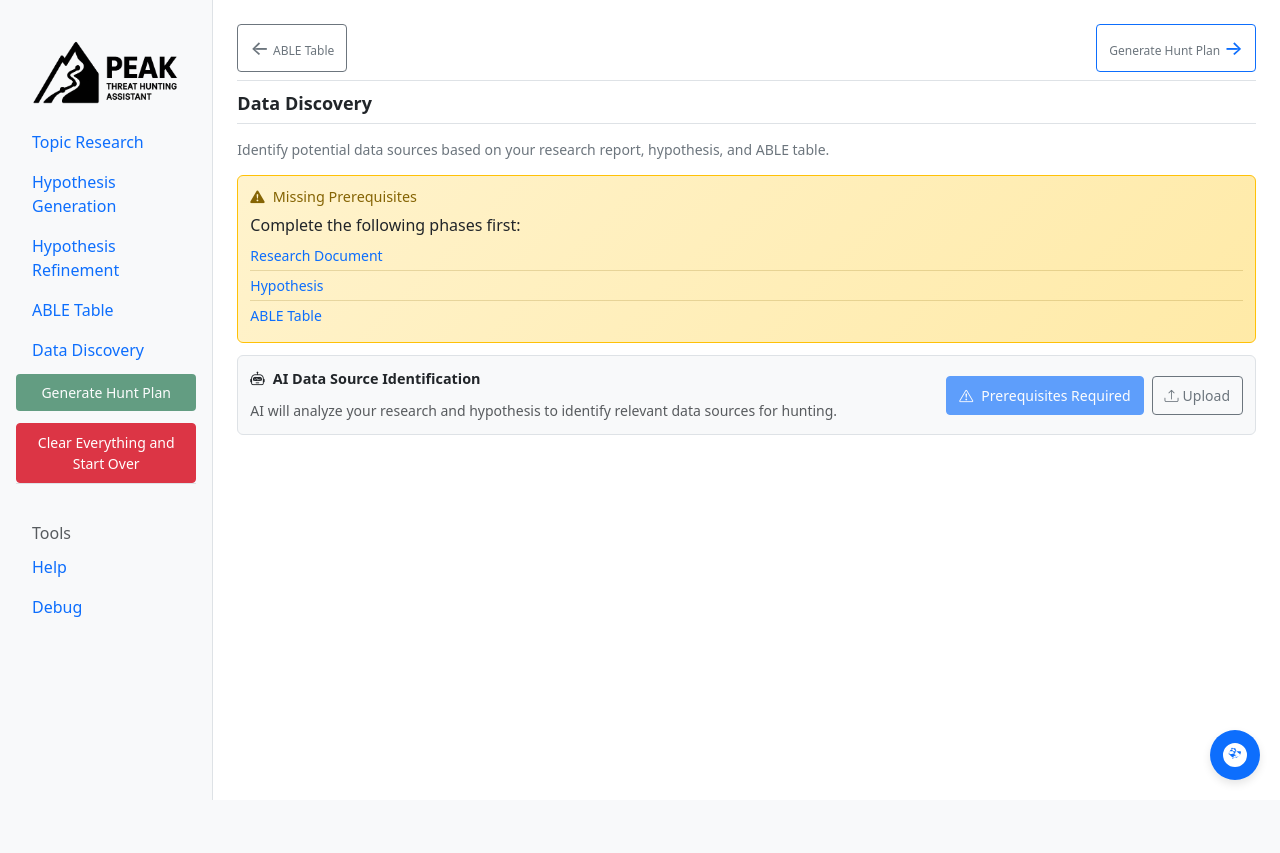
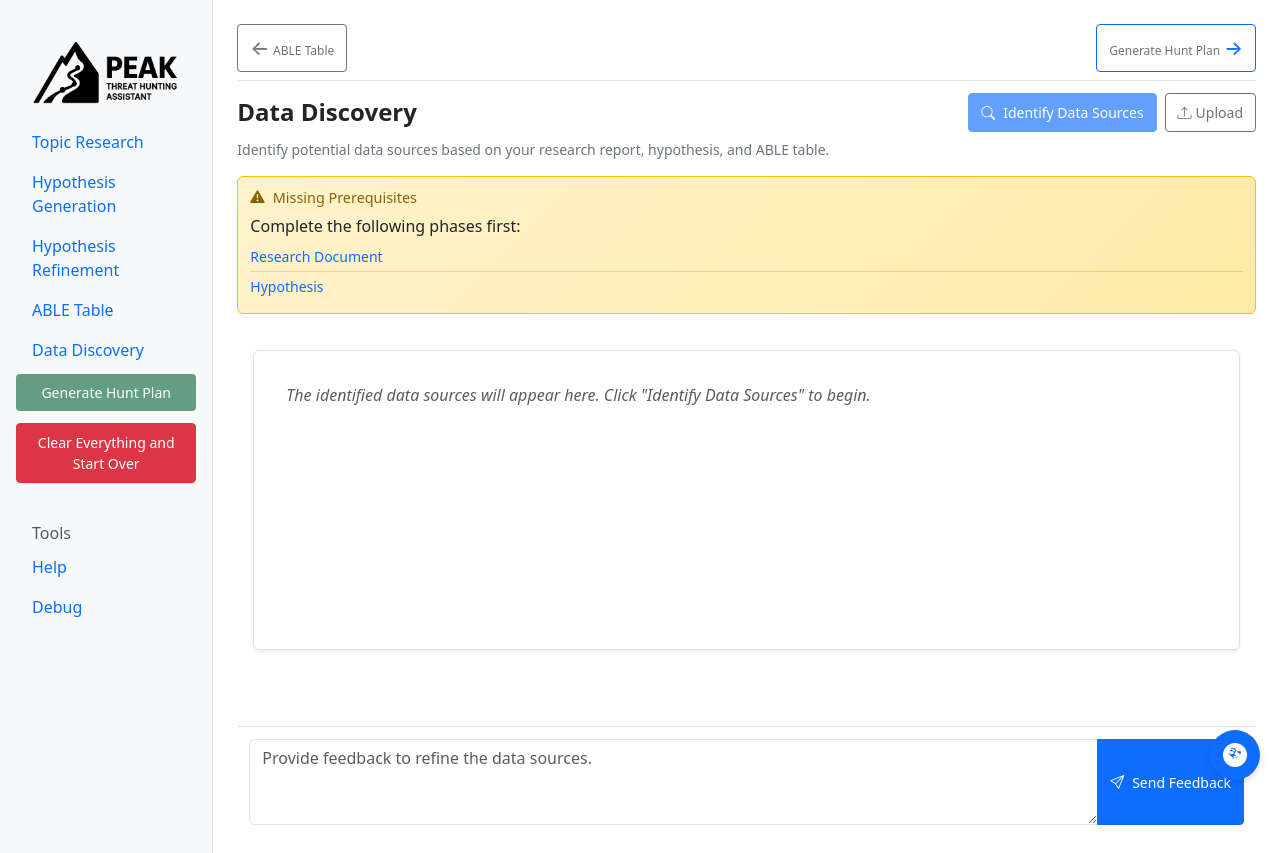
Before and after one commit to cisco-foundation-ai/PEAK-Assistant, a Flask app: page /data-discovery in a window 1280 px wide. Before the commit the page ends 800 px from the top, so only its background shows below. Run offline with Flask 3, Linux system fonts and the light colour scheme; some libraries are stand-ins or nearby versions.

Commit message:
UI support for user feedback in data discovery

```diff
--- a/UI/app.py
+++ b/UI/app.py
@@ -1,6 +1,7 @@
 #!/usr/bin/env python3
 # filepath: /Users/dabianco/projects/SURGe/PEAK-Assistant/UI/app_flask.py
 from flask import Flask, render_template, request, jsonify, Response, send_file, session
+from werkzeug.utils import secure_filename
 import tempfile
 import os
 import sys
@@ -14,7 +15,8 @@ import logging
 from functools import wraps, partial
 from markdown_pdf import MarkdownPdf, Section
 from flask_session import Session
-from werkzeug.utils import secure_filename
+
+from autogen_agentchat.messages import TextMessage
 from flask_sqlalchemy import SQLAlchemy
 from datetime import timedelta
 
@@ -413,6 +415,8 @@ async def data_discovery():
     hypothesis = data.get('hypothesis') or session.get('refined_hypothesis') or session.get('hypothesis', '')
     report_md = data.get('report_md') or session.get('report_md', '')
     able_table_md = data.get('able_table_md') or session.get('able_table_md', '')
+    feedback = data.get('feedback')
+    current_data_sources = data.get('current_data_sources')
     retry_count = int(data.get('retry_count', 3))
     verbose_mode = data.get('verbose_mode', False)
     local_context = session.get('local-context', '')  # Get local context from session
@@ -433,6 +437,12 @@ async def data_discovery():
             'error': 'Splunk MCP configuration missing. Please ensure SPLUNK_MCP_COMMAND and SPLUNK_MCP_ARGS environment variables are set.'
         }), 500
 
+    # Set up the conversation history
+    messages = []
+    if feedback and current_data_sources:
+        messages.append(TextMessage(content=f"The current data sources draft is: {current_data_sources}\n", source="user"))
+        messages.append(TextMessage(content=f"User feedback: {feedback}\n", source="user"))
+
     try:
         result = await retry_api_call(
             async_identify_data_sources,
@@ -443,6 +453,7 @@ async def data_discovery():
             mcp_command=mcp_command,
             mcp_args=mcp_args,
             verbose=verbose_mode,
+            previous_run=messages,
             max_retries=retry_count
         )
         # Extract the final message from the "Data_Discovery_Agent" similar to CLI version
--- a/UI/templates/data_discovery.html
+++ b/UI/templates/data_discovery.html
@@ -10,12 +10,68 @@
 {% block nav %}{{ super() }}{% endblock %}
 
 {% block content %}
+<style>
+    /* Custom styles for Data Discovery page */
+    .phase-container {
+        display: flex;
+        flex-direction: column;
+        height: calc(100vh - 56px); /* Full height minus navbar */
+        overflow: hidden;
+    }
+
+    .discovery-top-section {
+        padding-bottom: 0.5rem;
+        flex-shrink: 0;
+    }
+
+    .data-sources-container {
+        flex: 1;
+        overflow-y: auto;
+        padding: 0.5rem;
+    }
+
+    .feedback-container-fixed {
+        position: sticky;
+        bottom: 0;
+        background-color: var(--bs-body-bg);
+        border-top: 1px solid var(--bs-border-color);
+        padding: 0.75rem;
+        z-index: 1000;
+    }
+
+    /* More compact elements */
+    .compact-header {
+        display: flex;
+        justify-content: space-between;
+        align-items: center;
+        margin-bottom: 0.5rem;
+    }
+
+    .compact-header h1 {
+        font-size: 1.5rem;
+        margin-bottom: 0;
+    }
+</style>
 <div class="phase-container">
+    <!-- Top Section (Header, description, hypothesis) -->
+    <div class="discovery-top-section">
         <!-- Compact Phase Header -->
-    <div class="phase-header">
+        <div class="compact-header">
             <h1 class="phase-title">Data Discovery</h1>
-        <div id="download-data-actions-container" style="display: none;">
+            <div class="d-flex gap-2">
+                <div id="download-data-actions-container">
                     <!-- Download button will be inserted here by script -->
+                </div>
+                <button class="btn btn-primary" id="generate-data-sources-btn">
+                    <i class="bi bi-search me-2"></i>Identify Data Sources
+                </button>
+                <div class="upload-container">
+                    <input type="file" id="data-sources-file-input" class="form-control" accept=".md,.txt" style="display: none;">
+                    <button type="button" class="btn btn-outline-secondary" id="upload-data-sources-btn">
+                        <i class="bi bi-upload me-1"></i>Upload
+                    </button>
+                    <small id="upload-data-sources-filename" class="form-text text-muted"></small>
+                </div>
             </div>
         </div>
 
@@ -42,36 +98,27 @@
         </div>
     </div>
 
-    <!-- Compact Action Section -->
-    <div class="action-section">
-        <div class="d-flex justify-content-between align-items-center">
-            <div>
-                <div class="action-section-title">
-                    <i class="bi bi-robot me-2"></i>AI Data Source Identification
-                </div>
-                <small class="text-muted">AI will analyze your research and hypothesis to identify relevant data sources for hunting.</small>
-            </div>
-            <div class="d-flex gap-2">
-                <button class="btn btn-primary" id="generate-data-sources-btn">
-                    <i class="bi bi-search me-2"></i>Identify Data Sources
-                </button>
-                <div class="upload-container">
-                    <input type="file" id="data-sources-file-input" class="form-control" accept=".md,.txt" style="display: none;">
-                    <button type="button" class="btn btn-outline-secondary" id="upload-data-sources-btn">
-                        <i class="bi bi-upload me-1"></i>Upload
-                    </button>
-                    <small id="upload-data-sources-filename" class="form-text text-muted"></small>
+    </div><!-- End of discovery-top-section -->
+
+    <!-- Content Display - Takes up most of the page -->
+    <!-- Content Display - Takes up most of the page -->
+    <div id="data-sources-container" class="data-sources-container">
+        <div class="content-card m-2">
+            <div id="data-sources-content" data-raw-markdown="">
+                <div id="data-sources-placeholder" class="text-muted fst-italic p-3">
+                    The identified data sources will appear here. Click "Identify Data Sources" to begin.
                 </div>
             </div>
         </div>
     </div>
 
-    <!-- Content Display - Takes up most of the page -->
-    <div id="data-sources-section" style="display: none;">
-        <div class="content-card">
-            <div id="data-sources-content" data-raw-markdown="">
-                <p class="text-muted">Data sources will appear here...</p>
-            </div>
+    <!-- Feedback Input Area: Fixed at the bottom -->
+    <div id="feedback-container" class="feedback-container-fixed">
+        <div class="input-group">
+            <textarea id="feedback-input" class="form-control" rows="3" placeholder="Provide feedback to refine the data sources."></textarea>
+            <button id="send-feedback-btn" class="btn btn-primary">
+                <i class="bi bi-send me-2"></i>Send Feedback
+            </button>
         </div>
     </div>
 </div>
@@ -82,45 +129,31 @@
 /**
  * Data Discovery Phase Manager
  */
-class DataDiscoveryManager extends PhaseManager {
+class DataDiscoveryManager {
     constructor() {
-        super('data_sources', {
-            apiEndpoint: '/api/data-discovery',
-            contentContainer: 'data-sources-content',
-            downloadContainer: 'download-data-actions-container',
-            sessionStorageKey: 'data_sources_md',
-            globalContentVar: 'currentDataSourcesMarkdown',
-            responseContentKey: 'data_sources',
-            loadingMessage: 'Identifying data sources... (this may take a moment)',
-            generateButtonTitle: 'Identify data sources for hunting',
-            generateButtonText: '<i class="bi bi-search me-2"></i>Identify Data Sources',
-            prerequisites: [
-                {
-                    sessionKey: 'report_md',
-                    name: 'Research Document',
-                    url: '/research'
-                },
-                {
-                    sessionKey: 'hypothesis',
-                    name: 'Hypothesis',
-                    url: '/hypothesis'
-                },
-                {
-                    sessionKey: 'able_table_md',
-                    name: 'ABLE Table',
-                    url: '/able-table'
-                }
-            ]
-        });
+        this.apiEndpoint = '/api/data-discovery';
+        this.contentContainer = document.getElementById('data-sources-content');
+        this.downloadContainer = document.getElementById('download-data-actions-container');
+        this.sessionStorageKey = 'data_sources_md';
 
+        this.feedbackInput = document.getElementById('feedback-input');
+        this.currentHypoContent = document.getElementById('current-hypo-content');
+
+        this.setupEventListeners();
         this.setupUploadHandlers();
+        this.initializePage();
     }
 
     setupEventListeners() {
-        const generateBtn = document.getElementById('generate-data-sources-btn');
-        if (generateBtn) {
-            generateBtn.addEventListener('click', () => this.handleGenerate());
+        document.getElementById('generate-data-sources-btn').addEventListener('click', () => this.handleGenerate());
+        document.getElementById('send-feedback-btn').addEventListener('click', () => this.handleSendFeedback());
+
+        this.feedbackInput.addEventListener('keydown', (e) => {
+            if (e.key === 'Enter' && !e.shiftKey) {
+                e.preventDefault();
+                this.handleSendFeedback();
             }
+        });
     }
 
     setupUploadHandlers() {
@@ -133,28 +166,123 @@ class DataDiscoveryManager extends PhaseManager {
         }
     }
 
+    async initializePage() {
+        await this.checkPrerequisites();
+        const existingData = sessionStorage.getItem(this.sessionStorageKey);
+        if (existingData) {
+            this.updateContent(existingData);
+        }
+    }
+
+    async checkPrerequisites() {
+        const prerequisites = [
+            { key: 'report_md', name: 'Research Document', url: '/research' },
+            { key: 'hypothesis', name: 'Hypothesis', url: '/hypothesis' }
+        ];
+        const missing = [];
+        for (const prereq of prerequisites) {
+            let item = sessionStorage.getItem(prereq.key);
+            if(prereq.key === 'hypothesis') {
+                item = sessionStorage.getItem('refined_hypothesis') || item;
+            }
+            if (!item) {
+                missing.push(prereq);
+            }
+        }
+
+        const warningContainer = document.getElementById('missing-prerequisites-warning');
+        const listElement = document.getElementById('missing-items-list');
+        const generateBtn = document.getElementById('generate-data-sources-btn');
+
+        if (missing.length > 0) {
+            warningContainer.style.display = 'block';
+            listElement.innerHTML = missing.map(p => `<li><a href="${p.url}">${p.name}</a></li>`).join('');
+            generateBtn.disabled = true;
+            return false;
+        } else {
+            warningContainer.style.display = 'none';
+            generateBtn.disabled = false;
+            // Display hypothesis
+            const hypothesis = sessionStorage.getItem('refined_hypothesis') || sessionStorage.getItem('hypothesis');
+            if(hypothesis) {
+                document.getElementById('current-hypo-container').style.display = 'block';
+                ContentRenderer.renderMarkdown(hypothesis, this.currentHypoContent);
+            }
+            return true;
+        }
+    }
+
+    updateContent(markdown) {
+        const placeholder = document.getElementById('data-sources-placeholder');
+        if (placeholder) {
+            placeholder.style.display = 'none';
+        }
+        ContentRenderer.renderMarkdown(markdown, this.contentContainer);
+        this.contentContainer.dataset.rawMarkdown = markdown;
+        sessionStorage.setItem(this.sessionStorageKey, markdown);
+        DownloadManager.setupDownloadButton('data-sources-content', 'data_sources', 'download-data-actions-container');
+        this.downloadContainer.style.display = 'flex';
+    }
+
+    async generateContent(requestBody) {
+        UIFeedback.show('loading', 'Identifying data sources... (this may take a moment)');
+        try {
+            const response = await fetch(this.apiEndpoint, {
+                method: 'POST',
+                headers: { 'Content-Type': 'application/json' },
+                body: JSON.stringify(requestBody)
+            });
+            const data = await response.json();
+            if (data.success) {
+                this.updateContent(data.data_sources);
+            } else {
+                throw new Error(data.error || 'Failed to generate content');
+            }
+        } catch (error) {
+            UIFeedback.show('error', 'Error: ' + error.message);
+        } finally {
+            UIFeedback.hideLoading();
+        }
+    }
+
     async handleGenerate() {
-        // Check if prerequisites are met before proceeding
-        const prereqCheck = await this.checkPrerequisites();
-        if (!prereqCheck.valid) {
-            UIFeedback.show('error', 'Please complete all prerequisite phases first.');
+        const canProceed = await this.checkPrerequisites();
+        if (!canProceed) return;
+
+        const requestBody = {
+            hypothesis: sessionStorage.getItem('refined_hypothesis') || sessionStorage.getItem('hypothesis'),
+            report_md: sessionStorage.getItem('report_md'),
+            able_table_md: sessionStorage.getItem('able_table_md')
+        };
+        await this.generateContent(requestBody);
+    }
+
+    async handleSendFeedback() {
+        const feedback = this.feedbackInput.value.trim();
+        if (!feedback) {
+            UIFeedback.show('error', 'Please enter feedback to refine the data sources.');
             return;
         }
 
-        // Hide content section before generating
-        const dataSourcesSection = document.getElementById('data-sources-section');
-        if (dataSourcesSection) {
-            dataSourcesSection.style.display = 'none';
+        const currentDataSources = this.contentContainer.dataset.rawMarkdown;
+        if (!currentDataSources) {
+            UIFeedback.show('error', 'No data sources found to provide feedback on.');
+            return;
         }
 
-        try {
-            await this.generateContent();
-        } catch (error) {
-            // Error handling is already done in the parent class
-        }
+        const requestBody = {
+            hypothesis: sessionStorage.getItem('refined_hypothesis') || sessionStorage.getItem('hypothesis'),
+            report_md: sessionStorage.getItem('report_md'),
+            able_table_md: sessionStorage.getItem('able_table_md'),
+            feedback: feedback,
+            current_data_sources: currentDataSources
+        };
+
+        await this.generateContent(requestBody);
+        this.feedbackInput.value = '';
     }
 
-    async handleFileUpload(event) {
+    handleFileUpload(event) {
         const file = event.target.files[0];
         if (!file) return;
 
@@ -163,257 +291,23 @@ class DataDiscoveryManager extends PhaseManager {
             uploadFilename.textContent = file.name;
         }
 
-        const formData = new FormData();
-        formData.append('file', file);
-
-        try {
-            UIFeedback.showLoading('Uploading data sources...');
-
-            const response = await fetch('/api/upload-data-sources', {
-                method: 'POST',
-                body: formData
-            });
-
-            const data = await response.json();
-            UIFeedback.hideLoading();
-
-            if (data.success) {
-                this.updateContent(data.data_sources, true);
+        const reader = new FileReader();
+        reader.onload = (e) => {
+            const content = e.target.result;
+            this.updateContent(content);
             if (uploadFilename) {
                 uploadFilename.textContent = file.name + ' uploaded successfully!';
-                    setTimeout(() => { uploadFilename.textContent = file.name; }, 3000);
+                setTimeout(() => { uploadFilename.textContent = ''; }, 3000);
             }
-            } else {
-                UIFeedback.show('error', data.error || 'Failed to upload data sources.');
-                if (uploadFilename) {
-                    uploadFilename.textContent = 'Upload failed. Try again.';
-                }
-            }
-        } catch (error) {
-            UIFeedback.hideLoading();
-            UIFeedback.show('error', 'Error uploading file: ' + error.message);
-            if (uploadFilename) {
-                uploadFilename.textContent = 'Upload failed. Try again.';
+        };
+        reader.readAsText(file);
+        event.target.value = '';
     }
 }
 
-        // Clear file input
-        event.target.value = '';
-    }
-
-    async checkPrerequisites() {
-        try {
-            const sessionData = await this.apiClient.getSessionData();
-            const missing = [];
-
-            // Check for research document
-            if (!sessionData.report_md || !sessionData.report_md.trim()) {
-                missing.push({
-                    sessionKey: 'report_md',
-                    name: 'Research Document',
-                    url: '/research'
+document.addEventListener('DOMContentLoaded', function() {
+    window.dataDiscoveryManager = new DataDiscoveryManager();
 });
-            }
-
-            // Check for hypothesis (refined or original)
-            if (!sessionData.refined_hypothesis && !sessionData.hypothesis) {
-                missing.push({
-                    sessionKey: 'hypothesis',
-                    name: 'Hypothesis',
-                    url: '/hypothesis'
-                });
-            }
-
-            // Check for ABLE table
-            if (!sessionData.able_table_md) {
-                missing.push({
-                    sessionKey: 'able_table_md',
-                    name: 'ABLE Table',
-                    url: '/able-table'
-                });
-            }
-
-            this.updatePrerequisiteUI(missing, sessionData);
-            return { valid: missing.length === 0, missing };
-        } catch (error) {
-            console.warn('Could not check prerequisites:', error);
-            return { valid: true, missing: [] };
-        }
-    }
-
-    updatePrerequisiteUI(missingPrereqs, sessionData = null) {
-        const warningElement = document.getElementById('missing-prerequisites-warning');
-        const generateBtn = document.getElementById('generate-data-sources-btn');
-        const currentHypoContainer = document.getElementById('current-hypo-container');
-        const currentHypoContent = document.getElementById('current-hypo-content');
-
-        if (missingPrereqs.length > 0 && warningElement) {
-            const itemsList = document.getElementById('missing-items-list');
-            if (itemsList) {
-                itemsList.innerHTML = missingPrereqs.map(prereq =>
-                    `<li><a href="${prereq.url}">${prereq.name}</a></li>`
-                ).join('');
-            }
-            warningElement.style.display = 'block';
-
-            // Hide hypothesis display when prerequisites are missing
-            if (currentHypoContainer) {
-                currentHypoContainer.style.display = 'none';
-            }
-
-            if (generateBtn) {
-                generateBtn.disabled = true;
-                generateBtn.classList.add('btn-disabled-warning');
-                generateBtn.title = 'Complete all prerequisite phases first';
-                generateBtn.innerHTML = '<i class="bi bi-exclamation-triangle me-2"></i>Prerequisites Required';
-            }
-        } else {
-            if (warningElement) {
-                warningElement.style.display = 'none';
-            }
-
-            // Show current hypothesis
-            if (sessionData && currentHypoContainer && currentHypoContent) {
-                const hypothesisToUse = sessionData.refined_hypothesis || sessionData.hypothesis;
-                if (hypothesisToUse && hypothesisToUse.trim()) {
-                    currentHypoContent.setAttribute('data-raw-markdown', hypothesisToUse);
-                    ContentRenderer.renderMarkdown(hypothesisToUse, currentHypoContent);
-                    currentHypoContainer.style.display = 'block';
-                }
-            }
-
-            if (generateBtn) {
-                generateBtn.disabled = false;
-                generateBtn.classList.remove('btn-disabled-warning');
-                generateBtn.title = 'Identify data sources for hunting';
-                generateBtn.innerHTML = '<i class="bi bi-search me-2"></i>Identify Data Sources';
-            }
-        }
-    }
-
-    updateContent(markdown, showSection = true) {
-        // Store content in global variables
-        window.currentDataSourcesMarkdown = markdown;
-
-        const dataSourcesSection = document.getElementById('data-sources-section');
-
-        if (markdown && markdown.trim()) {
-            // Use the parent class's displayContent method for proper rendering
-            this.displayContent(markdown);
-
-            // Only show the section if explicitly requested (user action)
-            if (showSection && dataSourcesSection) {
-                dataSourcesSection.style.display = 'block';
-            }
-        } else {
-            // Clear content using parent method
-            this.clearContent();
-
-            // Hide the section when no content
-            if (dataSourcesSection) {
-                dataSourcesSection.style.display = 'none';
-            }
-        }
-
-        // Setup download button
-        if (markdown && markdown.trim()) {
-            DownloadManager.setupDownloadButton(
-                this.config.contentContainer,
-                'data_sources',
-                this.config.downloadContainer
-            );
-
-            const downloadContainer = document.getElementById(this.config.downloadContainer);
-            if (downloadContainer) {
-                downloadContainer.style.display = 'flex';
-            }
-        } else {
-            const downloadContainer = document.getElementById(this.config.downloadContainer);
-            if (downloadContainer) {
-                downloadContainer.style.display = 'none';
-            }
-        }
-
-        // Check navigation button state
-        this.checkNavigationButtonState();
-    }
-
-    checkNavigationButtonState() {
-        // Check if hunt planning prerequisites are met
-        const researchDone = sessionStorage.getItem('report_md')?.trim();
-        const hypothesisDone = sessionStorage.getItem('refined_hypothesis')?.trim() || sessionStorage.getItem('current_hypothesis')?.trim();
-        const ableDone = sessionStorage.getItem('able_table_md')?.trim();
-        const discoveryDone = sessionStorage.getItem('data_sources_md')?.trim();
-
-        const allPrerequisitesMet = researchDone && hypothesisDone && ableDone && discoveryDone;
-
-        // Find the navigation button (hunt planning "next" button)
-        const navButtons = document.querySelectorAll('.top-navigation .btn-outline-primary');
-        navButtons.forEach(btn => {
-            if (btn.href && btn.href.includes('/hunt-planning')) {
-                if (!allPrerequisitesMet) {
-                    btn.classList.add('disabled');
-                    btn.style.opacity = '0.6';
-                    btn.style.cursor = 'not-allowed';
-                    btn.addEventListener('click', function(e) {
-                        if (this.classList.contains('disabled')) {
-                            e.preventDefault();
-                            return false;
-                        }
-                    });
-                } else {
-                    btn.classList.remove('disabled');
-                    btn.style.opacity = '';
-                    btn.style.cursor = '';
-                }
-            }
-        });
-    }
-
-    onContentGenerated(response) {
-        // Show content container
-        const dataSourcesSection = document.getElementById('data-sources-section');
-        if (dataSourcesSection) {
-            dataSourcesSection.style.display = 'block';
-        }
-
-        // Setup download button
-        DownloadManager.setupDownloadButton(
-            this.config.contentContainer,
-            'data_sources',
-            this.config.downloadContainer
-        );
-
-        // Show download container
-        const downloadContainer = document.getElementById(this.config.downloadContainer);
-        if (downloadContainer) {
-            downloadContainer.style.display = 'flex';
-        }
-    }
-
-    async initialize() {
-        await super.initialize();
-
-        // Load existing content but don't show section on initial load
-        try {
-            const response = await fetch(this.config.apiEndpoint, {
-                method: 'GET',
-                headers: { 'Accept': 'application/json' }
-            });
-
-            const data = await response.json();
-            if (data.data_sources_md) {
-                // Load content but don't show the section until user takes action
-                this.updateContent(data.data_sources_md, false);
-            }
-        } catch (error) {
-            console.warn('Could not load existing data sources:', error);
-        }
-
-        // Check prerequisites on initialization
-        await this.checkPrerequisites();
-    }
-}
 
 // Initialize the Data Discovery Manager when DOM is ready
 document.addEventListener('DOMContentLoaded', function() {
```
Lines whose indentation alone changed are shown as unchanged.
